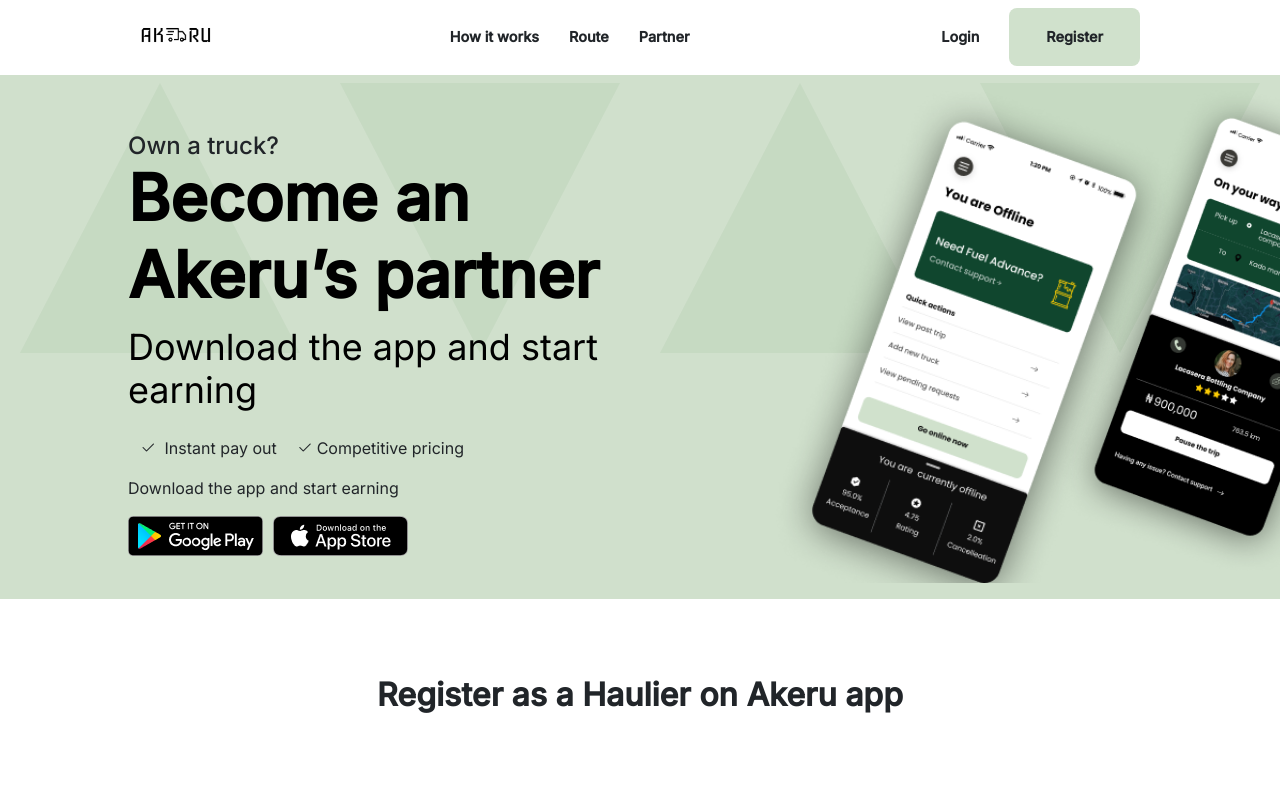
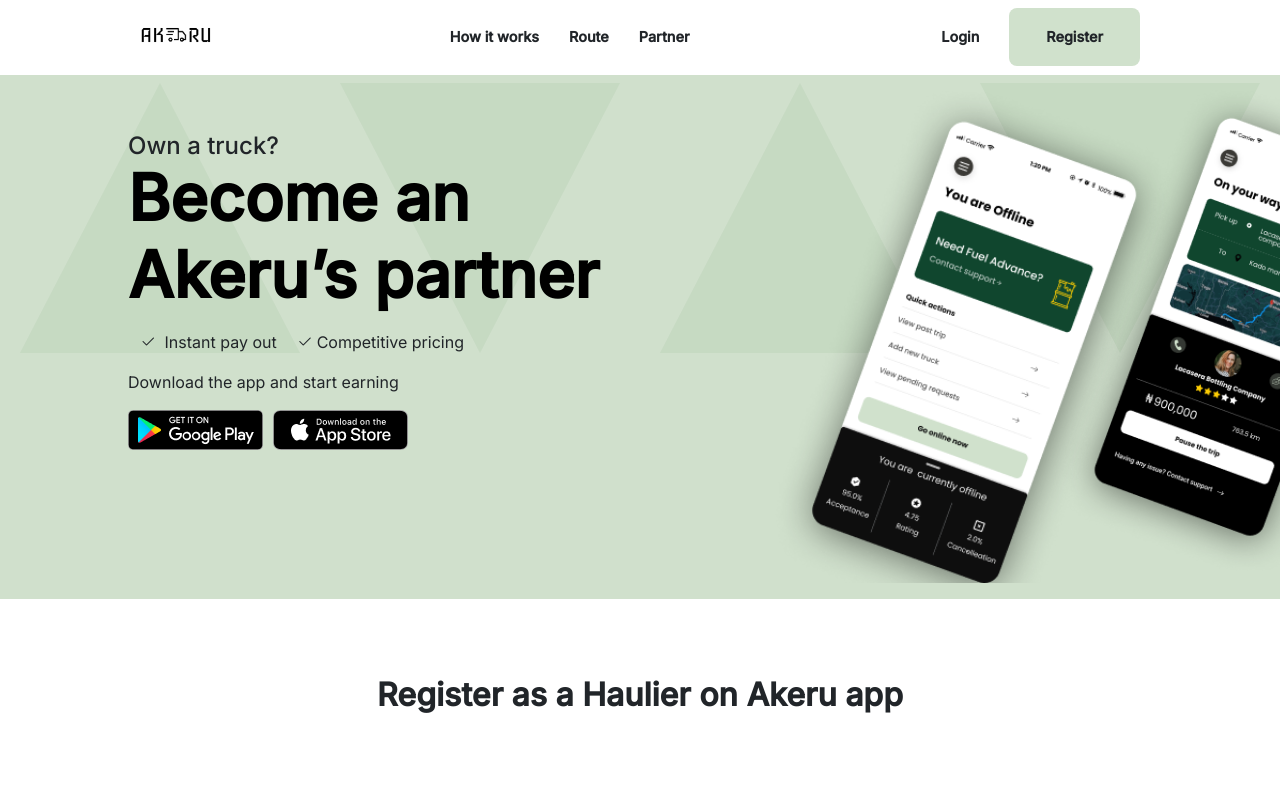
Before and after one commit to emmasam1/akeru1, a React (Create React App) app: page /partner in a window 1280 px wide. Shown: the top 792 px of the page. Built offline with nearby package versions, Linux system fonts and the light colour scheme; a web font is replaced by a local one.

Commit message:
New update

```diff
--- a/src/components/Partner.js
+++ b/src/components/Partner.js
@@ -39,9 +39,9 @@
                   <h1 className="hero_h1_text">
                   Become an <br/> Akeru’s partner
                   </h1>
-                  <p className="hero_p_bottom_text pt-1">
+                  {/* <p className="hero_p_bottom_text pt-1">
                     Download the app and start earning
-                  </p>
+                  </p> */}
                   <div className="d-flex justify-left">
                     <span className="m-2"><i class="bi bi-check2 m-1"></i> Instant pay out</span>
                     <span className="m-2"> <i class="bi bi-check2 m-1"></i>Competitive pricing</span>
```
